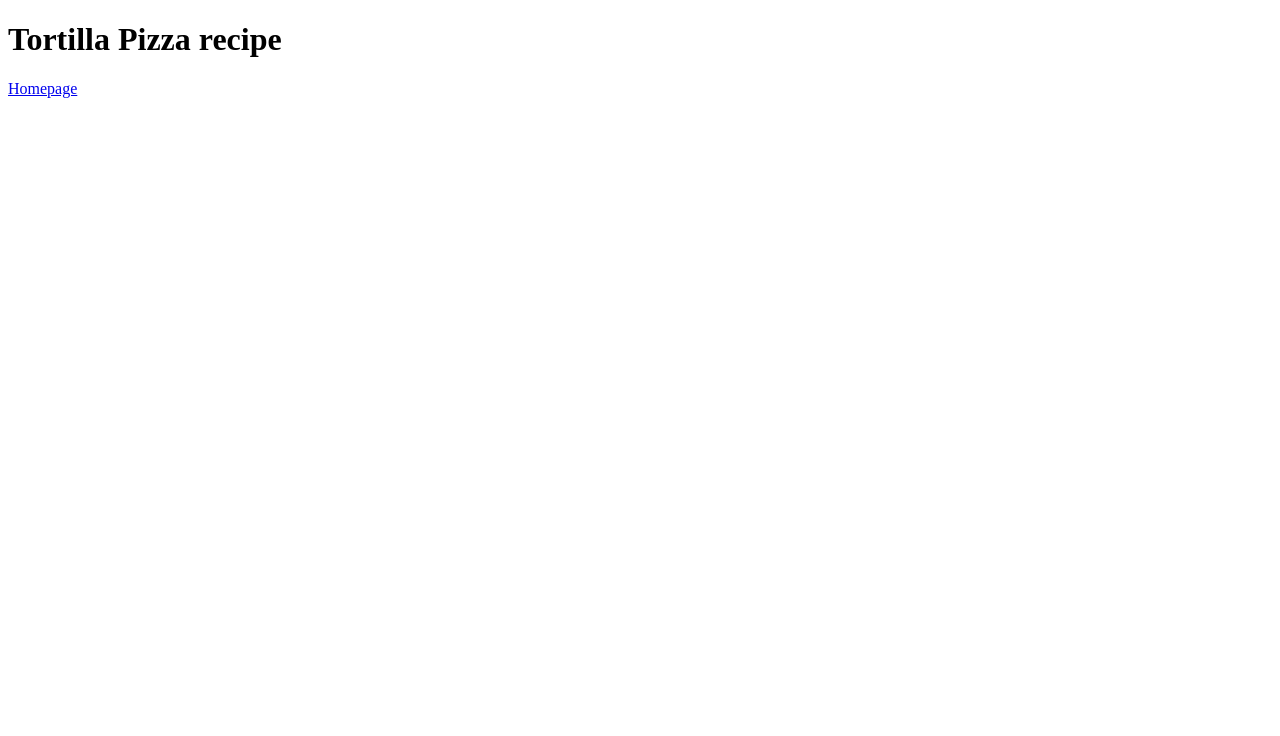
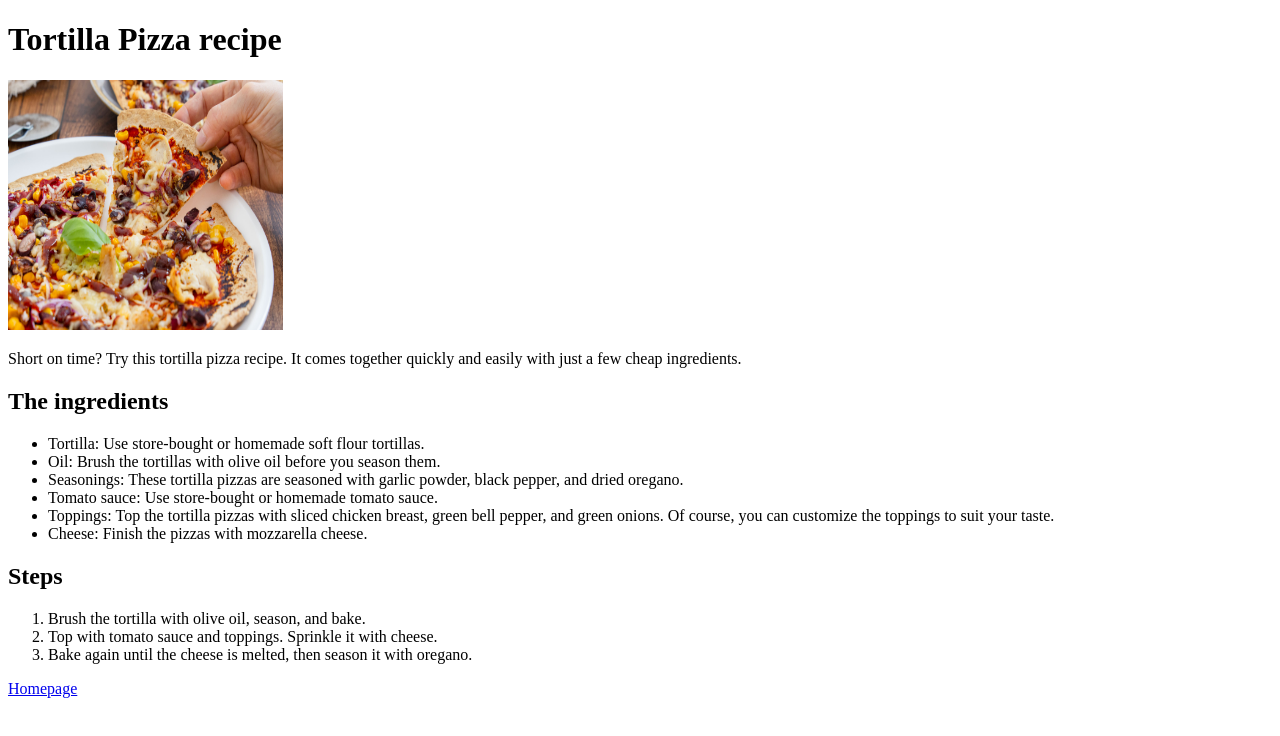
Before and after one commit to AdilAkl/odin-recipes, a plain HTML site: page recipes/tortilla-pizza.html in a window 1280 px wide. Drawn offline with Linux system fonts and the light colour scheme.

Commit message:
Tortilla pizza quick description + listy of ingredients + steps

```diff
--- a/recipes/tortilla-pizza.html
+++ b/recipes/tortilla-pizza.html
@@ -7,6 +7,29 @@
 </head>
 <body>
     <h1>Tortilla Pizza recipe</h1>
+
+    <img src="images/tortilla-pizza.jpg" alt="pizza ingredients on a tortilla" height="250" width="275">
+
+    <p>
+        Short on time? Try this tortilla pizza recipe. It comes together quickly and easily with just a few cheap ingredients.
+    </p>
+
+    <h2>The ingredients</h2>
+    <ul>
+        <li>Tortilla: Use store-bought or homemade soft flour tortillas.</li>
+        <li>Oil: Brush the tortillas with olive oil before you season them.</li>
+        <li>Seasonings: These tortilla pizzas are seasoned with garlic powder, black pepper, and dried oregano.</li>
+        <li>Tomato sauce: Use store-bought or homemade tomato sauce.</li>
+        <li>Toppings: Top the tortilla pizzas with sliced chicken breast, green bell pepper, and green onions. Of course, you can customize the toppings to suit your taste.</li>
+        <li>Cheese: Finish the pizzas with mozzarella cheese.</li>
+    </ul>
+
+    <h2>Steps</h2>
+    <ol>
+        <li>Brush the tortilla with olive oil, season, and bake.</li>
+        <li>Top with tomato sauce and toppings. Sprinkle it with cheese.</li>
+        <li>Bake again until the cheese is melted, then season it with oregano.</li>
+    </ol>
     <a href="../index.html" rel="noreferrer">Homepage</a>
 </body>
 </html>
```
